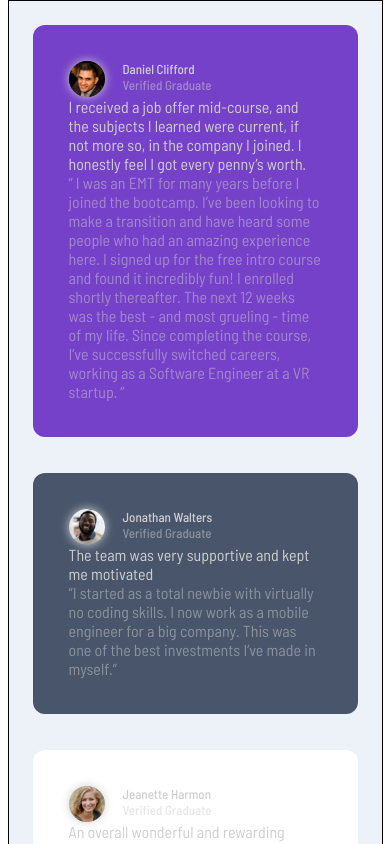
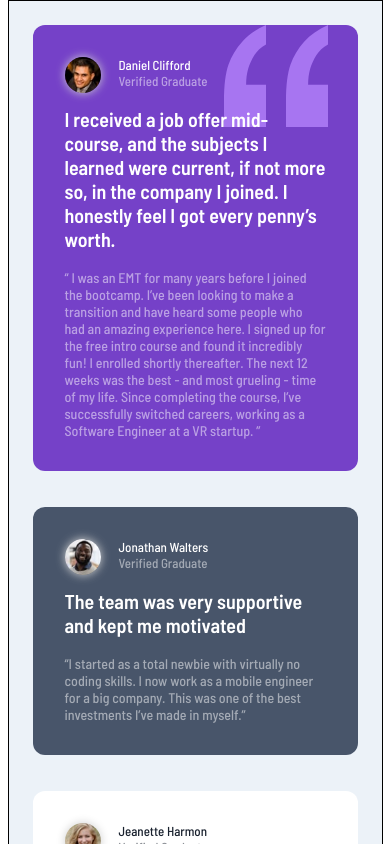
Before and after one commit to Ay-dotcode/Testimonials-grid-section, a plain HTML site: page index.html in a window 390 px wide. Shown: the top 844 px of the page. Drawn offline with Linux system fonts and the light colour scheme.

Commit message:
Finished mobile view

```diff
--- a/styles.css
+++ b/styles.css
@@ -23,28 +23,40 @@ main {
     border: 1px solid black;
 }
 
+section {
+    padding: 32px;
+    border-radius: 12px;
+}
+
 .purple {
+    background-image: url(images/bg-pattern-quotation.svg);
+    background-repeat: no-repeat;
+    background-position: top right 30px;
     background-color: hsl(263, 55%, 52%);
-    padding: 36px;
-    border-radius: 12px;
 }
 
 .grey {
     background-color: hsl(217, 19%, 35%);
-    padding: 36px;
-    border-radius: 12px;
 }
 
 .white {
     background-color: hsl(0, 0%, 100%);
-    padding: 36px;
-    border-radius: 12px;
+    ;
 }
+
+.white h2,
+.white .review {
+    color: hsl(219, 29%, 14%);
+}
+
+.white h3,
+.white .quotation {
+    color: hsla(219, 29%, 14%, 0.5);
+}
+
 
 .black {
     background-color: hsl(219, 29%, 14%);
-    padding: 36px;
-    border-radius: 12px;
 }
 
 img {
@@ -56,13 +68,14 @@ img {
 }
 
 h2 {
-    color: hsl(0, 0%, 81%);
+    color: hsl(0, 0%, 100%);
     font-size: 13px;
     font-weight: 500;
+    ;
 }
 
 h3 {
-    color: hsla(0, 0%, 81%, 0.5);
+    color: hsla(0, 0%, 100%, 0.5);
     font-size: 13px;
     font-weight: 500;
 }
@@ -72,9 +85,14 @@ p {
 }
 
 .review {
-    color: hsl(0, 0%, 81%);
+    color: hsl(0, 0%, 100%);
+    font-weight: 600;
+    font-size: 20px;
+    margin: 18px 0;
 }
 
 .quotation {
-    color: hsla(0, 0%, 81%, 0.5);
+    color: hsla(0, 0%, 100%, 0.5);
+    font-weight: 500;
+    font-size: 14px;
 }
```
